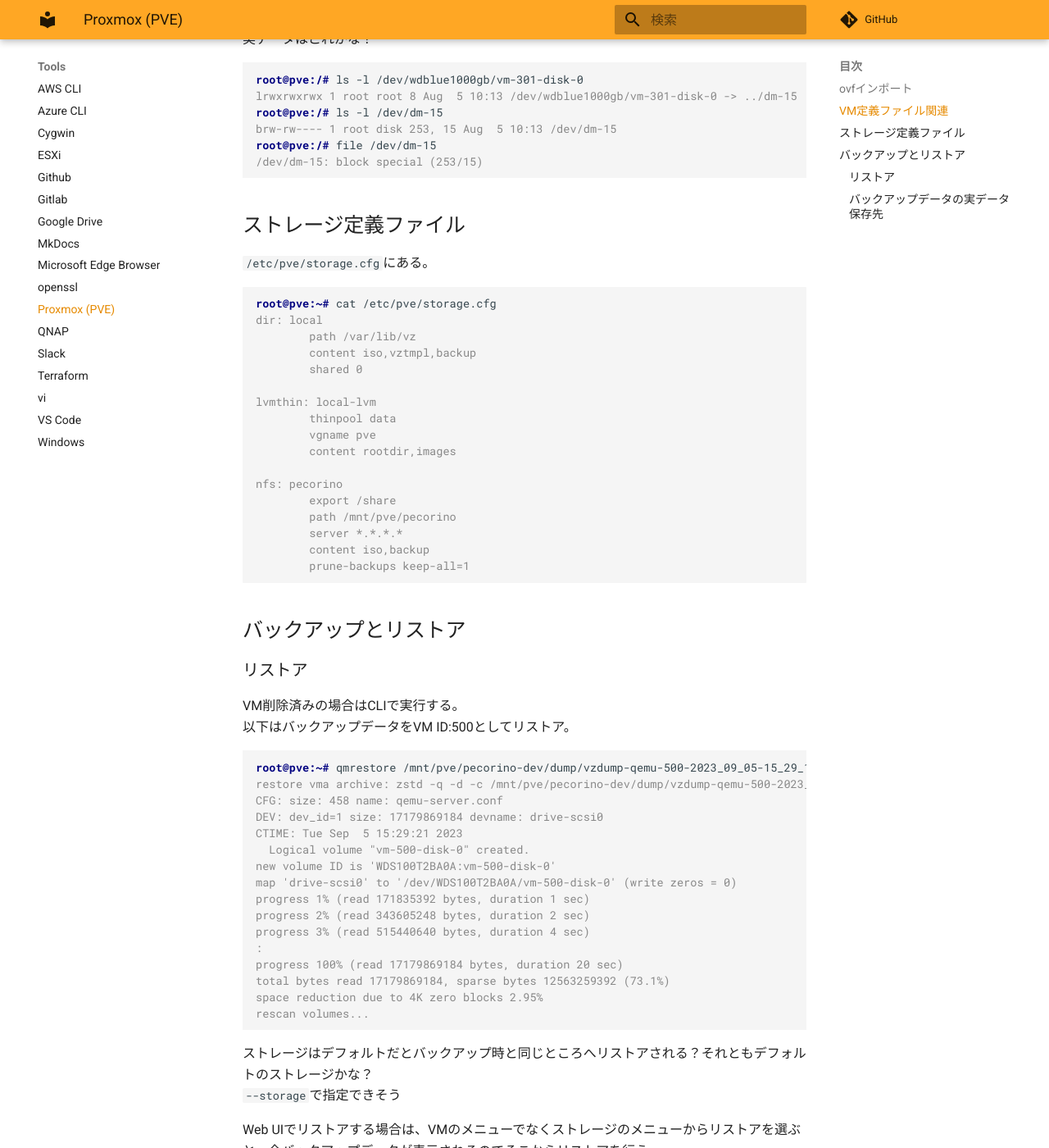
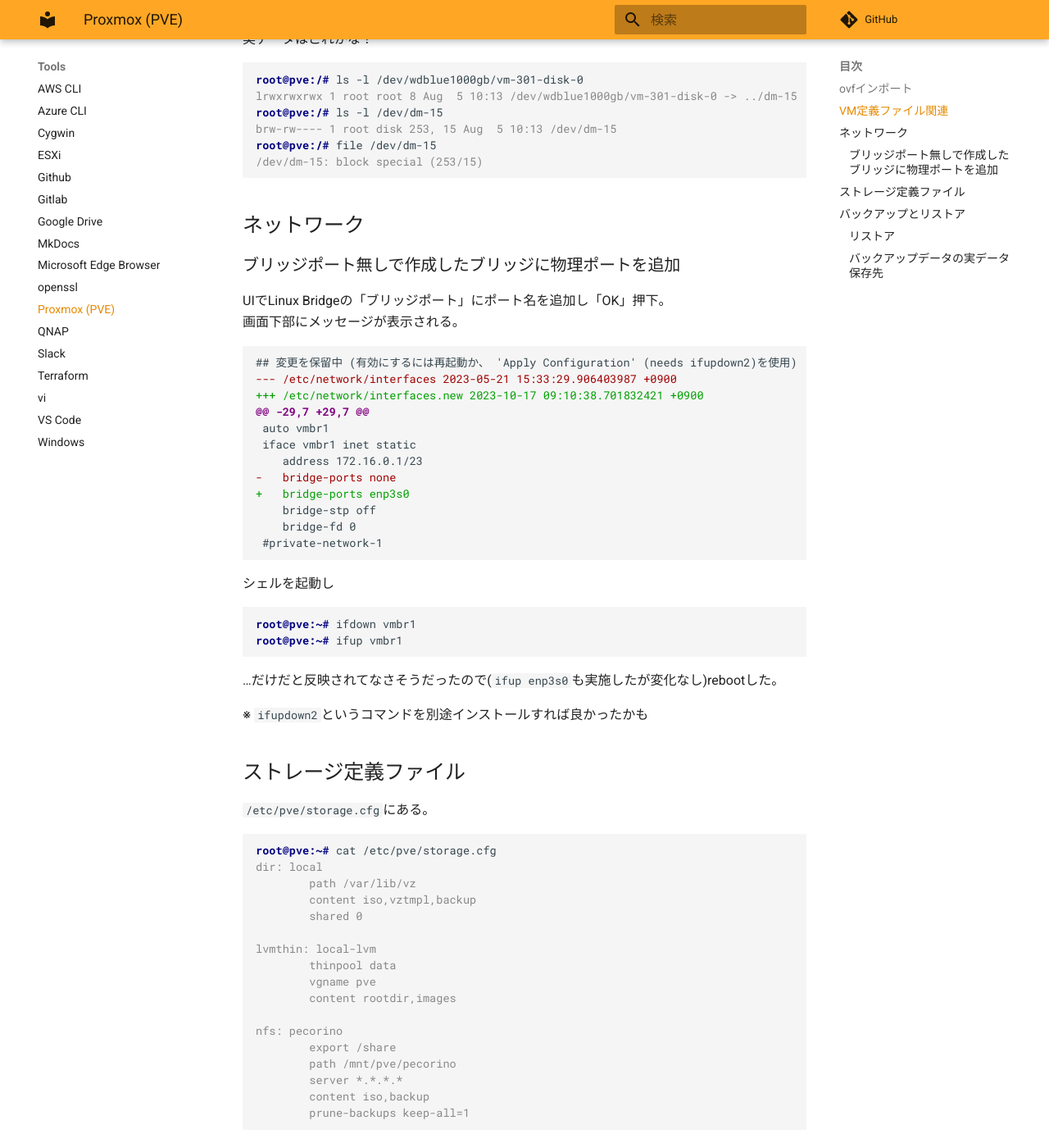
Before and after one commit to zaki-lknr/docs, an MkDocs documentation site: the page built from docs/Tools/proxmox.md, in a window 1280 px wide and 1400 px high, scrolled down 1010 px. Shown: the whole window at 82% size. Built offline with MkDocs 1.6.1 and Material for MkDocs 9.7.7, drawn with Linux system fonts in a browser that asks for light colours; comment, search, counter and statistics services are not loaded.

Commit message:
add: tools/proxmox: ブリッジポートに物理ポートを追加

````diff
--- a/docs/Tools/proxmox.md
+++ b/docs/Tools/proxmox.md
@@ -53,6 +53,39 @@ brw-rw---- 1 root disk 253, 15 Aug  5 10:13 /dev/dm-15
 root@pve:/# file /dev/dm-15
 /dev/dm-15: block special (253/15)
 ```
+
+## ネットワーク
+
+### ブリッジポート無しで作成したブリッジに物理ポートを追加
+
+UIでLinux Bridgeの「ブリッジポート」にポート名を追加し「OK」押下。
+画面下部にメッセージが表示される。
+
+```diff
+## 変更を保留中 (有効にするには再起動か、 'Apply Configuration' (needs ifupdown2)を使用)
+--- /etc/network/interfaces	2023-05-21 15:33:29.906403987 +0900
++++ /etc/network/interfaces.new	2023-10-17 09:10:38.701832421 +0900
+@@ -29,7 +29,7 @@
+ auto vmbr1
+ iface vmbr1 inet static
+ 	address 172.16.0.1/23
+-	bridge-ports none
++	bridge-ports enp3s0
+ 	bridge-stp off
+ 	bridge-fd 0
+ #private-network-1
+```
+
+シェルを起動し
+
+```console
+root@pve:~# ifdown vmbr1
+root@pve:~# ifup vmbr1
+```
+
+…だけだと反映されてなさそうだったので(`ifup enp3s0`も実施したが変化なし)rebootした。
+
+※ `ifupdown2`というコマンドを別途インストールすれば良かったかも
 
 ## ストレージ定義ファイル
 
````
